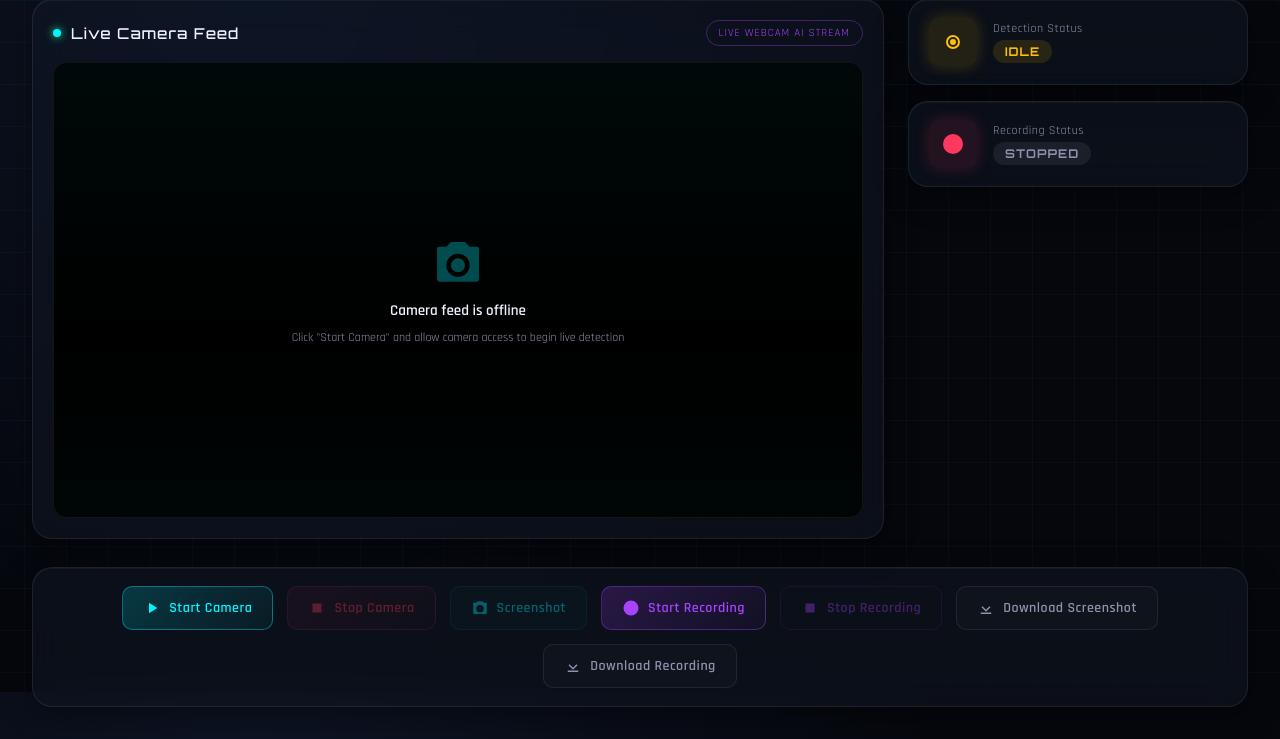
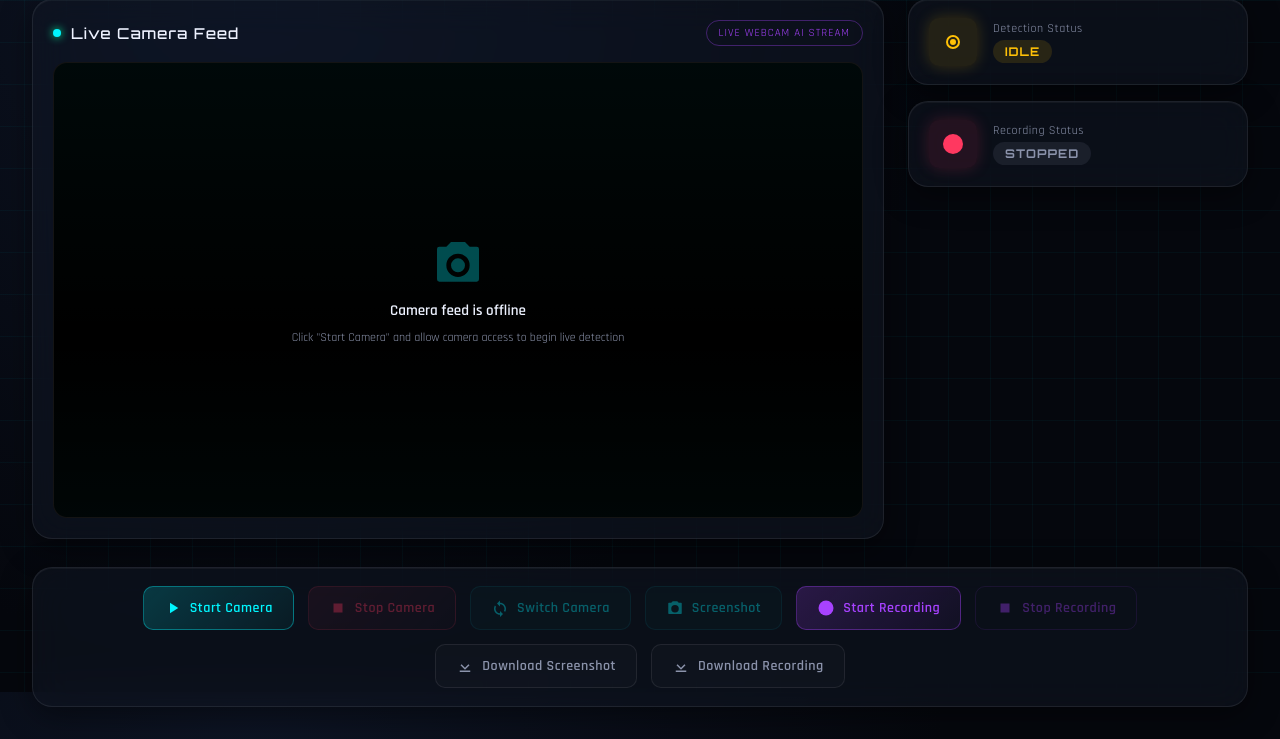
Before and after one commit to Sneha8126/Moving_Object_Detection_Cloud, a Flask app: page / in a window 1280 px wide. Shown: the part 108-847 px from the top of the page. Run offline with Flask 3, Linux system fonts and the light colour scheme.

Commit message:
Added 80 COCO classes and camera switching

```diff
--- a/app.py
+++ b/app.py
@@ -23,25 +23,26 @@
 #     /api/stop_recording, /api/download_screenshot,
 #     /api/download_recording)
 #
-# ONLY CHANGE:
-#   Local machines running this app can use cv2.VideoCapture(0)
-#   because a physical webcam is attached to the server process.
-#   Railway (and any cloud host) runs this app in a headless
-#   container with NO camera device — cv2.VideoCapture(0) would
-#   simply fail there. So instead of the server reading frames
-#   from a local camera in a background thread, the BROWSER reads
-#   frames from the user's webcam (getUserMedia) and POSTs each
-#   frame to a new endpoint:
+# CHANGE LOG (this revision):
+#   1) YOLO now runs on ALL 80 COCO classes instead of the
+#      restricted 7-class list. The `classes=` filter was removed
+#      from model.track(). Motion filtering (KNN + blur + threshold
+#      + morphology + contours + moving-region center-point test)
+#      is 100% unchanged, so only objects that are ACTUALLY MOVING
+#      still get drawn/counted/logged — static objects of any class
+#      are still discarded by the existing `if not moving: continue`
+#      gate.
+#   2) Bounding box / label colors are now generated automatically
+#      per class name (deterministic hash -> HSV -> BGR), cached in
+#      self.class_colors, instead of a manually written 7-entry
+#      dict. Every one of the 80 COCO classes gets a stable, unique
+#      color the first time it's seen.
 #
-#       Browser Webcam -> JavaScript -> POST /api/process_frame
-#           -> [ EXACT SAME DETECTION PIPELINE BELOW ]
-#           -> annotated frame returned as base64 JPEG
-#           -> displayed back in the browser
-#
-#   The detection code itself was only moved from a
-#   "while cap.read(): ..." loop into a "process_frame(frame)"
-#   method that runs the identical steps on whatever frame the
-#   browser sends. No detection/motion logic was altered.
+#   Camera front/rear switching (browser-side, via getUserMedia
+#   facingMode) does not require any backend change — /api/process_frame
+#   already accepts whatever frame the browser sends regardless of
+#   which physical camera produced it. See script.js / index.html
+#   notes provided separately.
 # ============================================================
 
 import os
@@ -49,6 +50,7 @@
 import time
 import base64
 import threading
+import colorsys
 from datetime import datetime
 from collections import Counter
 
@@ -101,6 +103,10 @@
         self.class_names = self.model.names
 
         # ---------------- MOVING OBJECT CLASSES ----------------
+        # NOTE: No longer used to filter YOLO inference (all 80 COCO
+        # classes are now detected — see model.track() call below).
+        # Kept only for reference / backward compatibility; has no
+        # effect on behavior.
         self.moving_classes = [
             0,      # Person
             1,      # Bicycle
@@ -112,15 +118,11 @@
         ]
 
         # ---------------- COLORS ----------------
-        self.colors = {
-            "person": (0, 255, 0),
-            "bicycle": (255, 255, 0),
-            "car": (255, 0, 0),
-            "motorcycle": (255, 0, 255),
-            "bus": (0, 165, 255),
-            "train": (0, 255, 255),
-            "truck": (128, 0, 255)
-        }
+        # Colors are generated automatically per-class the first time
+        # that class is seen, then cached here so the color stays
+        # stable across frames for the same class. Works for all 80
+        # COCO classes without manually defining any of them.
+        self.class_colors = {}
 
         # ---------------- SETTINGS ----------------
         self.CONFIDENCE = 0.55
@@ -162,6 +164,23 @@
             "date": "",
             "time": ""
         }
+
+    # ------------------------------------------------------------
+    # DYNAMIC PER-CLASS COLOR GENERATION
+    # ------------------------------------------------------------
+    # Replaces the old fixed 7-entry color dict. Any of the 80 COCO
+    # class names gets a deterministic, unique BGR color the first
+    # time it's seen, cached in self.class_colors so the same class
+    # always gets the same color across frames and sessions.
+    # ------------------------------------------------------------
+    def _get_color_for_class(self, class_name):
+        if class_name not in self.class_colors:
+            hue = (hash(class_name) % 360) / 360.0
+            r, g, b = colorsys.hsv_to_rgb(hue, 0.85, 0.95)
+            self.class_colors[class_name] = (
+                int(b * 255), int(g * 255), int(r * 255)
+            )
+        return self.class_colors[class_name]
 
     # ------------------------------------------------------------
     # CAMERA START / STOP
@@ -213,6 +232,12 @@
     # local while-loop; now it is decoded from a JPEG the browser
     # POSTed. Every KNN / morphology / YOLO / ByteTrack / gating /
     # drawing / overlay / CSV / recording step below is identical.
+    #
+    # Because the browser can send frames from EITHER the front or
+    # rear camera (see /api/process_frame and the front-end camera
+    # switch), this method makes no assumption about which physical
+    # camera produced the frame — it simply processes whatever
+    # image array it is given, exactly as before.
     # ------------------------------------------------------------
     def process_frame(self, frame):
         if not self.camera_active:
@@ -311,6 +336,11 @@
             # ============================================================
             # YOLOv11 + BYTE TRACK
             # ============================================================
+            # `classes=` filter removed so inference runs across all 80
+            # COCO classes. Static objects of any class are still
+            # discarded below by the moving-region center-point test —
+            # motion filtering logic is completely unchanged.
+            # ============================================================
 
             results = self.model.track(
 
@@ -319,8 +349,6 @@
                 persist=True,
 
                 tracker="bytetrack.yaml",
-
-                classes=self.moving_classes,
 
                 conf=self.CONFIDENCE,
 
@@ -406,10 +434,7 @@
                     # DRAW BOUNDING BOX
                     # ============================================================
 
-                    color = self.colors.get(
-                        class_name,
-                        (255, 255, 255)
-                    )
+                    color = self._get_color_for_class(class_name)
 
                     cv2.rectangle(
                         output,
@@ -823,7 +848,7 @@
 
 
 # ------------------------------------------------------------
-# NEW ROUTE: BROWSER WEBCAM FRAME PROCESSING
+# BROWSER WEBCAM FRAME PROCESSING
 # ------------------------------------------------------------
 # Receives one JPEG frame (as a base64 data URL) captured by the
 # browser's getUserMedia webcam feed, runs it through the exact
@@ -832,6 +857,11 @@
 # frontend can paint it into the existing <img id="video-feed">
 # element — preserving the "live feed" look of the dashboard
 # without needing server-side camera access.
+#
+# This endpoint is camera-agnostic: it does not care whether the
+# browser captured the frame from the front or rear physical
+# camera, so front/rear switching on the client requires no change
+# here.
 # ------------------------------------------------------------
 @app.route("/api/process_frame", methods=["POST"])
 def api_process_frame():
--- a/static/js/script.js
+++ b/static/js/script.js
@@ -5,7 +5,7 @@
    getUserMedia + canvas, POSTing frames to /api/process_frame, painting the
    annotated frame returned by the server back into the dashboard, status
    polling, screenshots, recording, downloads, notifications, loading
-   animation.
+   animation, and front/rear camera switching.
 
    NOTE: getUserMedia() requires a secure context (HTTPS or localhost).
    Railway serves the app over HTTPS by default, so camera access will work
@@ -42,6 +42,7 @@
 
   const btnStartCamera        = document.getElementById("btn-start-camera");
   const btnStopCamera         = document.getElementById("btn-stop-camera");
+  const btnSwitchCamera       = document.getElementById("btn-switch-camera");
   const btnScreenshot         = document.getElementById("btn-screenshot");
   const btnStartRecording     = document.getElementById("btn-start-recording");
   const btnStopRecording      = document.getElementById("btn-stop-recording");
@@ -55,6 +56,13 @@
   let cameraRunning     = false;  // true once both webcam + server pipeline are armed
   let captureTimer      = null;   // setTimeout handle for the capture loop
   let isProcessingFrame = false;  // guards against overlapping in-flight requests
+
+  // ---- Front / rear camera switching state ----
+  // "user" = front-facing camera, "environment" = rear-facing camera.
+  // Always starts on the front camera when Start Camera is pressed, per
+  // the existing default behavior.
+  let currentFacingMode = "user";
+  let isSwitchingCamera = false; // guards against double-clicks mid-switch
 
   // How often we grab a frame from the webcam and send it to the server.
   // YOLOv11 + KNN + ByteTrack on CPU (Railway has no GPU) needs real time
@@ -91,6 +99,7 @@
   function setCameraRunningUI(running) {
     btnStartCamera.disabled = running;
     btnStopCamera.disabled = !running;
+    btnSwitchCamera.disabled = !running;
     btnScreenshot.disabled = !running;
     btnStartRecording.disabled = !running;
 
@@ -141,7 +150,7 @@
         video: {
           width: { ideal: 1280 },
           height: { ideal: 720 },
-          facingMode: "user"
+          facingMode: currentFacingMode
         },
         audio: false
       });
@@ -162,6 +171,72 @@
       mediaStream = null;
     }
     webcamVideo.srcObject = null;
+  }
+
+  /* ============================================================================
+     SWITCH CAMERA (front <-> rear)
+     ------------------------------------------------------------------------
+     Uses the MediaDevices API to open a new stream on the opposite physical
+     camera, then swaps it into the existing hidden <video> element. The
+     capture loop (captureAndSendFrame) keeps running the entire time and
+     simply keeps pulling frames from webcamVideo — since it reads whatever
+     is currently attached, once srcObject is swapped the very next capture
+     tick starts sending frames from the new camera automatically. This
+     means detection, recording, and screenshots all continue working
+     without any interruption or page reload.
+
+     The old stream's tracks are only stopped AFTER the new stream is
+     successfully acquired, so if the switch fails (e.g. no rear camera
+     available on a laptop) the current camera keeps running instead of
+     going dark.
+  ============================================================================ */
+  async function switchCamera() {
+    if (!cameraRunning || isSwitchingCamera) return;
+
+    if (!navigator.mediaDevices || !navigator.mediaDevices.getUserMedia) {
+      showNotification("This browser does not support camera switching.", "error");
+      return;
+    }
+
+    isSwitchingCamera = true;
+    btnSwitchCamera.disabled = true;
+
+    const targetFacingMode = currentFacingMode === "user" ? "environment" : "user";
+
+    try {
+      const newStream = await navigator.mediaDevices.getUserMedia({
+        video: {
+          width: { ideal: 1280 },
+          height: { ideal: 720 },
+          facingMode: { ideal: targetFacingMode }
+        },
+        audio: false
+      });
+
+      // Stop the previous MediaStream only now that the new one is ready.
+      if (mediaStream) {
+        mediaStream.getTracks().forEach((track) => track.stop());
+      }
+
+      mediaStream = newStream;
+      webcamVideo.srcObject = mediaStream;
+      await webcamVideo.play();
+
+      currentFacingMode = targetFacingMode;
+
+      showNotification(
+        `Switched to ${targetFacingMode === "user" ? "Front" : "Rear"} Camera`,
+        "success"
+      );
+
+    } catch (err) {
+      showNotification("Camera switch failed: " + err.message, "error");
+      // Old stream (if any) was never stopped, so detection keeps running
+      // on the previous camera uninterrupted.
+    } finally {
+      isSwitchingCamera = false;
+      btnSwitchCamera.disabled = !cameraRunning;
+    }
   }
 
   /* ============================================================================
@@ -219,6 +294,9 @@
   btnStartCamera.addEventListener("click", async () => {
     btnStartCamera.disabled = true;
 
+    // Always start on the front camera by default.
+    currentFacingMode = "user";
+
     const webcamReady = await startWebcam();
     if (!webcamReady) {
       btnStartCamera.disabled = false;
@@ -249,6 +327,7 @@
       captureTimer = null;
     }
     stopWebcam();
+    currentFacingMode = "user"; // reset so next Start Camera opens the default camera
 
     setCameraRunningUI(false);
     setRecordingUI(false);
@@ -256,6 +335,9 @@
     showNotification(data.message, data.success ? "success" : "error");
     resetStats();
   });
+
+  /* ---- SWITCH CAMERA ---- */
+  btnSwitchCamera.addEventListener("click", switchCamera);
 
   /* ---- SCREENSHOT ---- */
   btnScreenshot.addEventListener("click", async () => {
@@ -334,6 +416,7 @@
           captureTimer = null;
         }
         stopWebcam();
+        currentFacingMode = "user";
         setCameraRunningUI(false);
         stopStatusPolling();
       }
--- a/templates/index.html
+++ b/templates/index.html
@@ -116,6 +116,11 @@
       Stop Camera
     </button>
 
+    <button id="btn-switch-camera" class="ctrl-btn btn-cyan" disabled>
+      <svg viewBox="0 0 24 24"><path fill="currentColor" d="M12 5V2L8 6l4 4V7c3.31 0 6 2.69 6 6 0 1.01-.25 1.97-.7 2.8l1.46 1.46A7.93 7.93 0 0020 13c0-4.42-3.58-8-8-8zm0 14c-3.31 0-6-2.69-6-6 0-1.01.25-1.97.7-2.8L5.24 8.74A7.93 7.93 0 004 13c0 4.42 3.58 8 8 8v3l4-4-4-4v3z"/></svg>
+      Switch Camera
+    </button>
+
     <button id="btn-screenshot" class="ctrl-btn btn-cyan">
       <svg viewBox="0 0 24 24"><path fill="currentColor" d="M4 5h3l2-2h6l2 2h3a1 1 0 011 1v13a1 1 0 01-1 1H4a1 1 0 01-1-1V6a1 1 0 011-1zm8 3a5 5 0 100 10 5 5 0 000-10z"/></svg>
       Screenshot
```
